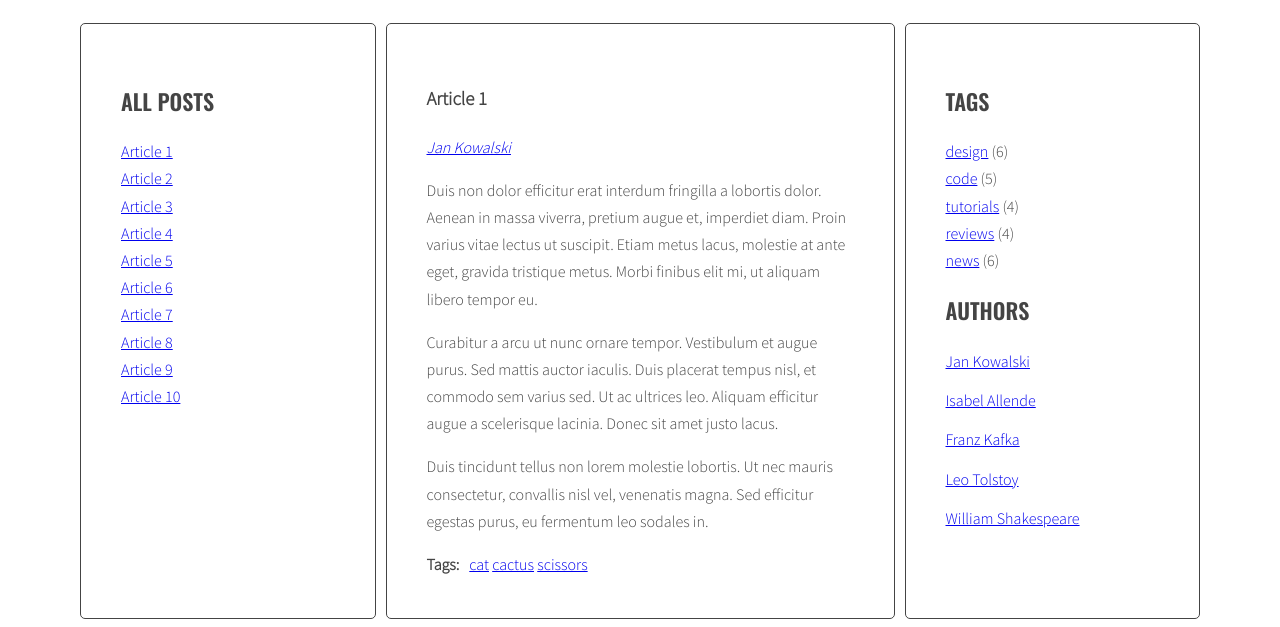
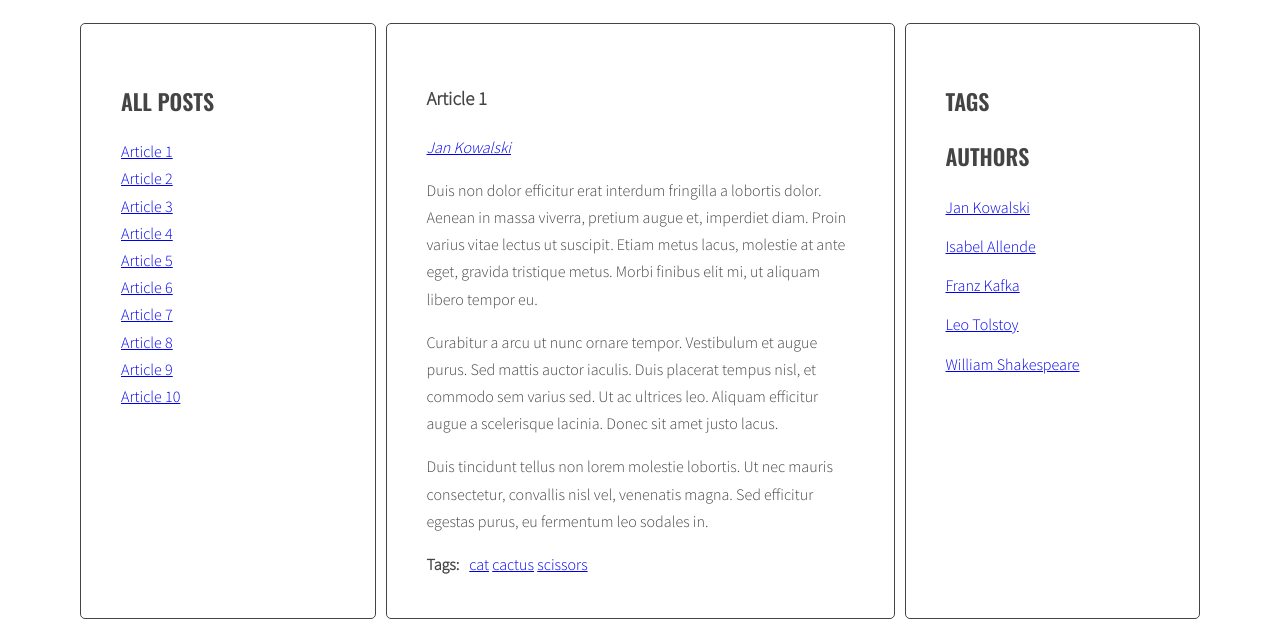
Before and after one commit to savespace/project-cloud, a website: page index.html in a window 1280 px wide. Shown: the part 220-847 px from the top of the page. Drawn offline with nearby package versions, Linux system fonts and the light colour scheme; files that its build step writes are made by us from their sources.

Commit message:
delete tags li

```diff
--- a/index.html
+++ b/index.html
@@ -143,18 +143,15 @@
                 </div>
                 <div class="post-tags">
                     <p><strong>Tags:</strong></p>
-                    <ul class="list list-horizontal"></ul>
+                    <ul class="list list-horizontal">
+
+                    </ul>
                 </div>
                 </article>
             </section>
             <aside class="sidebar" aria-label="sidebar-tags">
                 <h2 class="section-title">Tags</h2>
                 <ul class="list tags">
-                <li><a href="#">design</a> <span>(6)</span></li>
-                <li><a href="#">code</a> <span>(5)</span></li>
-                <li><a href="#">tutorials</a> <span>(4)</span></li>
-                <li><a href="#">reviews</a> <span>(4)</span></li>
-                <li><a href="#">news</a> <span>(6)</span></li>
                 </ul>
                 <h2 class="section-title">Authors</h2>
                 <ul class="list authors authors-list">
```
